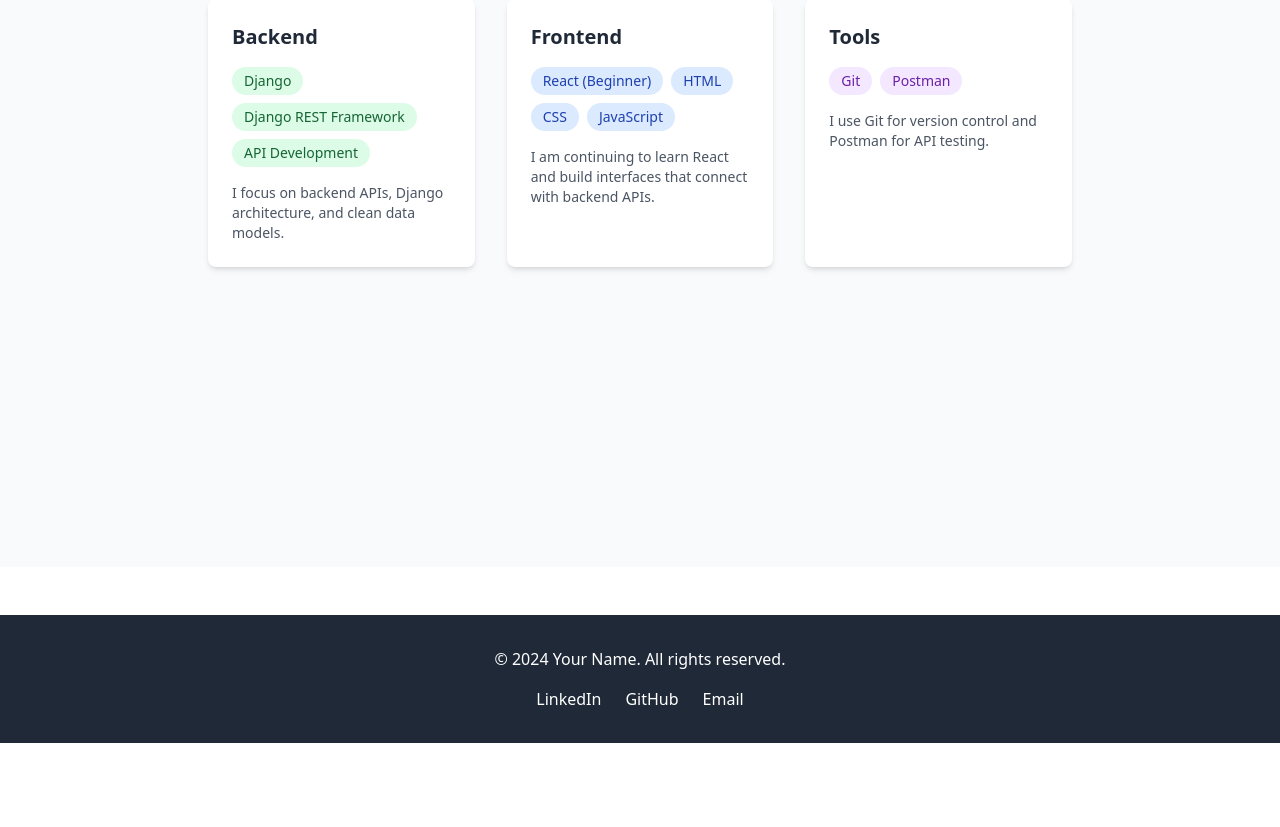
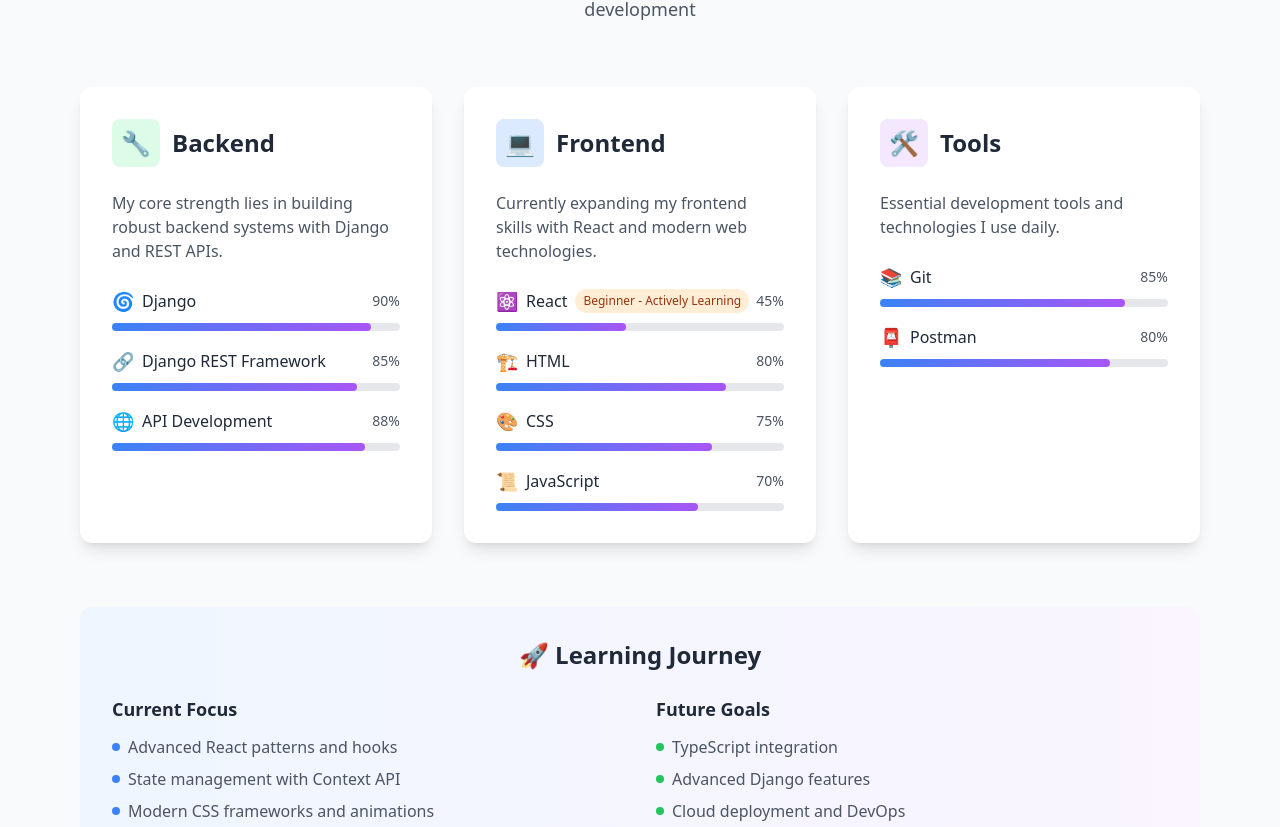
Before and after one commit to kristinaHy/MyProtfolio, a React (Vite) app: page /skills in a window 1280 px wide. Shown: the part 233-1060 px from the top of the page. Before the commit the page ends 976 px from the top, so only its background shows below. Built offline with nearby package versions, Linux system fonts and the light colour scheme; the HTML template or start-up script is replaced by a standard one.

Commit message:
feat: redesign skills page with progress bars and learning journey

```diff
--- a/src/pages/Skills.jsx
+++ b/src/pages/Skills.jsx
@@ -1,79 +1,158 @@
 // Skills page component
 const Skills = () => {
   const backendSkills = [
-    "Django",
-    "Django REST Framework",
-    "API Development"
+    { name: "Django", level: 90, icon: "🌀" },
+    { name: "Django REST Framework", level: 85, icon: "🔗" },
+    { name: "API Development", level: 88, icon: "🌐" }
   ];
 
   const frontendSkills = [
-    "React (Beginner)",
-    "HTML",
-    "CSS",
-    "JavaScript"
+    { name: "React", level: 45, icon: "⚛️", note: "Beginner - Actively Learning" },
+    { name: "HTML", level: 80, icon: "🏗️" },
+    { name: "CSS", level: 75, icon: "🎨" },
+    { name: "JavaScript", level: 70, icon: "📜" }
   ];
 
-  const frontendNote = "I am continuing to learn React and build interfaces that connect with backend APIs.";
-
   const tools = [
-    "Git",
-    "Postman"
+    { name: "Git", level: 85, icon: "📚" },
+    { name: "Postman", level: 80, icon: "📮" }
   ];
 
+  const SkillBar = ({ skill, showLevel = true }) => (
+    <div className="mb-4">
+      <div className="flex items-center justify-between mb-2">
+        <div className="flex items-center gap-2">
+          <span className="text-lg">{skill.icon}</span>
+          <span className="font-medium text-gray-800 dark:text-gray-200">{skill.name}</span>
+          {skill.note && (
+            <span className="text-xs bg-orange-100 dark:bg-orange-900 text-orange-800 dark:text-orange-200 px-2 py-1 rounded-full">
+              {skill.note}
+            </span>
+          )}
+        </div>
+        {showLevel && (
+          <span className="text-sm text-gray-600 dark:text-gray-400">{skill.level}%</span>
+        )}
+      </div>
+      {showLevel && (
+        <div className="w-full bg-gray-200 dark:bg-gray-700 rounded-full h-2">
+          <div
+            className="bg-gradient-to-r from-blue-500 to-purple-500 h-2 rounded-full transition-all duration-1000 ease-out"
+            style={{ width: `${skill.level}%` }}
+          ></div>
+        </div>
+      )}
+    </div>
+  );
+
   return (
-    <div className="min-h-screen bg-gray-50 pt-20 fade-in">
-      <div className="max-w-4xl mx-auto px-4 py-16">
-        <h1 className="text-3xl md:text-4xl font-bold text-gray-800 text-center mb-12">
-          My Skills
-        </h1>
+    <div className="min-h-screen bg-gray-50 dark:bg-gray-900 pt-20 fade-in">
+      <div className="max-w-6xl mx-auto px-4 py-16">
+        <div className="text-center mb-16">
+          <h1 className="text-3xl md:text-4xl font-bold text-gray-800 dark:text-white mb-4">
+            My Skills & Technologies
+          </h1>
+          <p className="text-lg text-gray-600 dark:text-gray-300 max-w-2xl mx-auto">
+            A showcase of my technical expertise and learning journey in full-stack development
+          </p>
+        </div>
 
         <div className="grid md:grid-cols-3 gap-8">
           {/* Backend Skills */}
-          <div className="bg-white rounded-lg shadow-md p-6">
-            <h2 className="text-xl font-bold text-gray-800 mb-4">Backend</h2>
-            <div className="flex flex-wrap gap-2 mb-4">
+          <div className="bg-white dark:bg-gray-800 rounded-xl shadow-lg p-8 hover:shadow-xl transition-shadow duration-300">
+            <div className="flex items-center gap-3 mb-6">
+              <div className="w-12 h-12 bg-green-100 dark:bg-green-900 rounded-lg flex items-center justify-center">
+                <span className="text-2xl">🔧</span>
+              </div>
+              <h2 className="text-2xl font-bold text-gray-800 dark:text-white">Backend</h2>
+            </div>
+            <p className="text-gray-600 dark:text-gray-300 mb-6">
+              My core strength lies in building robust backend systems with Django and REST APIs.
+            </p>
+            <div className="space-y-4">
               {backendSkills.map((skill, index) => (
-                <span
-                  key={index}
-                  className="bg-green-100 text-green-800 px-3 py-1 rounded-full text-sm font-medium"
-                >
-                  {skill}
-                </span>
+                <SkillBar key={index} skill={skill} />
               ))}
             </div>
-            <p className="text-gray-600 text-sm">I focus on backend APIs, Django architecture, and clean data models.</p>
           </div>
 
           {/* Frontend Skills */}
-          <div className="bg-white rounded-lg shadow-md p-6">
-            <h2 className="text-xl font-bold text-gray-800 mb-4">Frontend</h2>
-            <div className="flex flex-wrap gap-2 mb-4">
+          <div className="bg-white dark:bg-gray-800 rounded-xl shadow-lg p-8 hover:shadow-xl transition-shadow duration-300">
+            <div className="flex items-center gap-3 mb-6">
+              <div className="w-12 h-12 bg-blue-100 dark:bg-blue-900 rounded-lg flex items-center justify-center">
+                <span className="text-2xl">💻</span>
+              </div>
+              <h2 className="text-2xl font-bold text-gray-800 dark:text-white">Frontend</h2>
+            </div>
+            <p className="text-gray-600 dark:text-gray-300 mb-6">
+              Currently expanding my frontend skills with React and modern web technologies.
+            </p>
+            <div className="space-y-4">
               {frontendSkills.map((skill, index) => (
-                <span
-                  key={index}
-                  className="bg-blue-100 text-blue-800 px-3 py-1 rounded-full text-sm font-medium"
-                >
-                  {skill}
-                </span>
+                <SkillBar key={index} skill={skill} />
               ))}
             </div>
-            <p className="text-gray-600 text-sm">{frontendNote}</p>
           </div>
 
-          {/* Tools */}
-          <div className="bg-white rounded-lg shadow-md p-6">
-            <h2 className="text-xl font-bold text-gray-800 mb-4">Tools</h2>
-            <div className="flex flex-wrap gap-2 mb-4">
-              {tools.map((tool, index) => (
-                <span
-                  key={index}
-                  className="bg-purple-100 text-purple-800 px-3 py-1 rounded-full text-sm font-medium"
-                >
-                  {tool}
-                </span>
+          {/* Tools & Technologies */}
+          <div className="bg-white dark:bg-gray-800 rounded-xl shadow-lg p-8 hover:shadow-xl transition-shadow duration-300">
+            <div className="flex items-center gap-3 mb-6">
+              <div className="w-12 h-12 bg-purple-100 dark:bg-purple-900 rounded-lg flex items-center justify-center">
+                <span className="text-2xl">🛠️</span>
+              </div>
+              <h2 className="text-2xl font-bold text-gray-800 dark:text-white">Tools</h2>
+            </div>
+            <p className="text-gray-600 dark:text-gray-300 mb-6">
+              Essential development tools and technologies I use daily.
+            </p>
+            <div className="space-y-4">
+              {tools.map((skill, index) => (
+                <SkillBar key={index} skill={skill} />
               ))}
             </div>
-            <p className="text-gray-600 text-sm">I use Git for version control and Postman for API testing.</p>
+          </div>
+        </div>
+
+        {/* Learning Journey Section */}
+        <div className="mt-16 bg-gradient-to-r from-blue-50 to-purple-50 dark:from-gray-800 dark:to-gray-700 rounded-xl p-8">
+          <h2 className="text-2xl font-bold text-gray-800 dark:text-white mb-6 text-center">
+            🚀 Learning Journey
+          </h2>
+          <div className="grid md:grid-cols-2 gap-8">
+            <div>
+              <h3 className="text-lg font-semibold text-gray-800 dark:text-white mb-3">Current Focus</h3>
+              <ul className="space-y-2 text-gray-600 dark:text-gray-300">
+                <li className="flex items-center gap-2">
+                  <span className="w-2 h-2 bg-blue-500 rounded-full"></span>
+                  Advanced React patterns and hooks
+                </li>
+                <li className="flex items-center gap-2">
+                  <span className="w-2 h-2 bg-blue-500 rounded-full"></span>
+                  State management with Context API
+                </li>
+                <li className="flex items-center gap-2">
+                  <span className="w-2 h-2 bg-blue-500 rounded-full"></span>
+                  Modern CSS frameworks and animations
+                </li>
+              </ul>
+            </div>
+            <div>
+              <h3 className="text-lg font-semibold text-gray-800 dark:text-white mb-3">Future Goals</h3>
+              <ul className="space-y-2 text-gray-600 dark:text-gray-300">
+                <li className="flex items-center gap-2">
+                  <span className="w-2 h-2 bg-green-500 rounded-full"></span>
+                  TypeScript integration
+                </li>
+                <li className="flex items-center gap-2">
+                  <span className="w-2 h-2 bg-green-500 rounded-full"></span>
+                  Advanced Django features
+                </li>
+                <li className="flex items-center gap-2">
+                  <span className="w-2 h-2 bg-green-500 rounded-full"></span>
+                  Cloud deployment and DevOps
+                </li>
+              </ul>
+            </div>
           </div>
         </div>
       </div>
```
